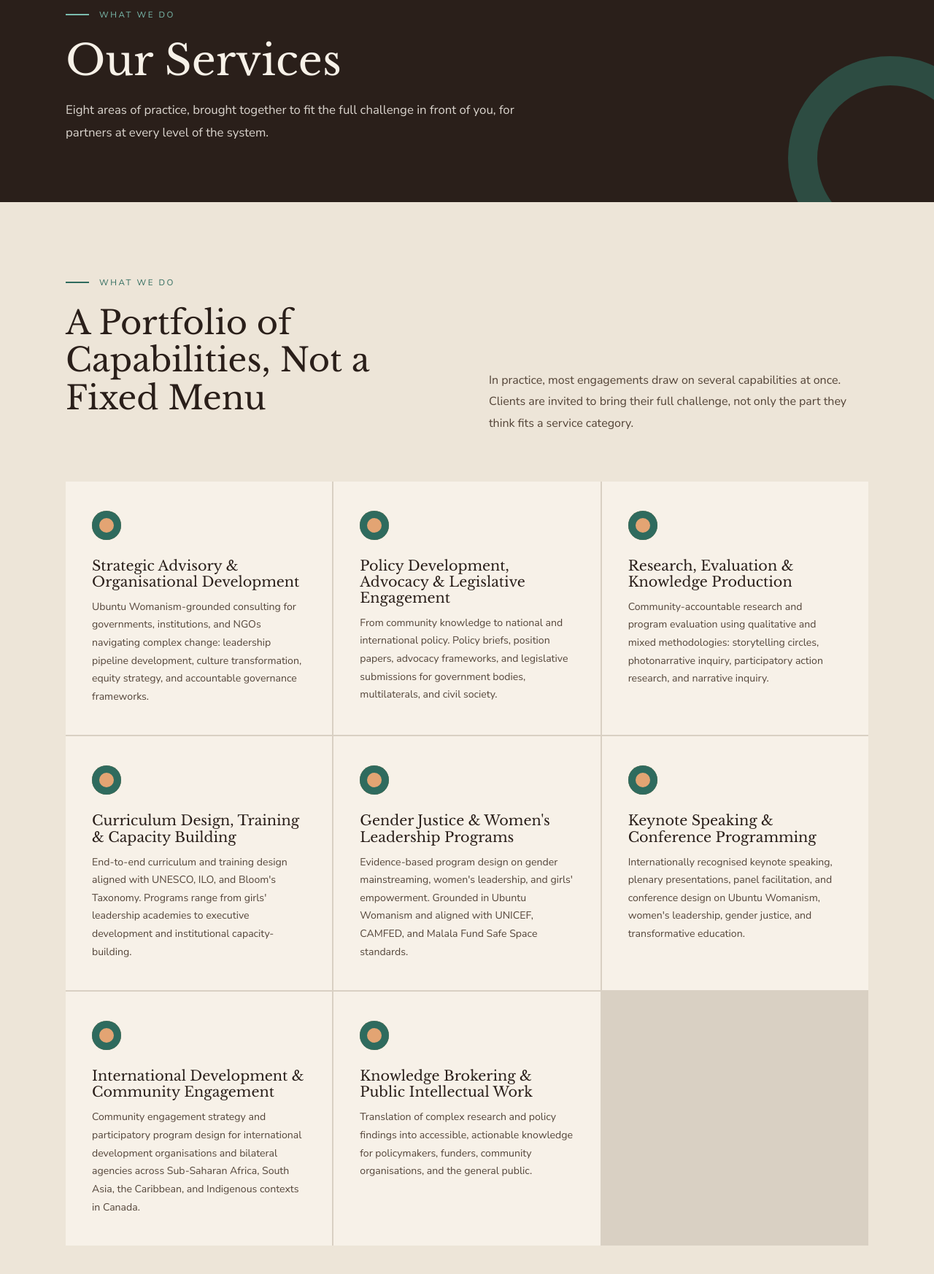
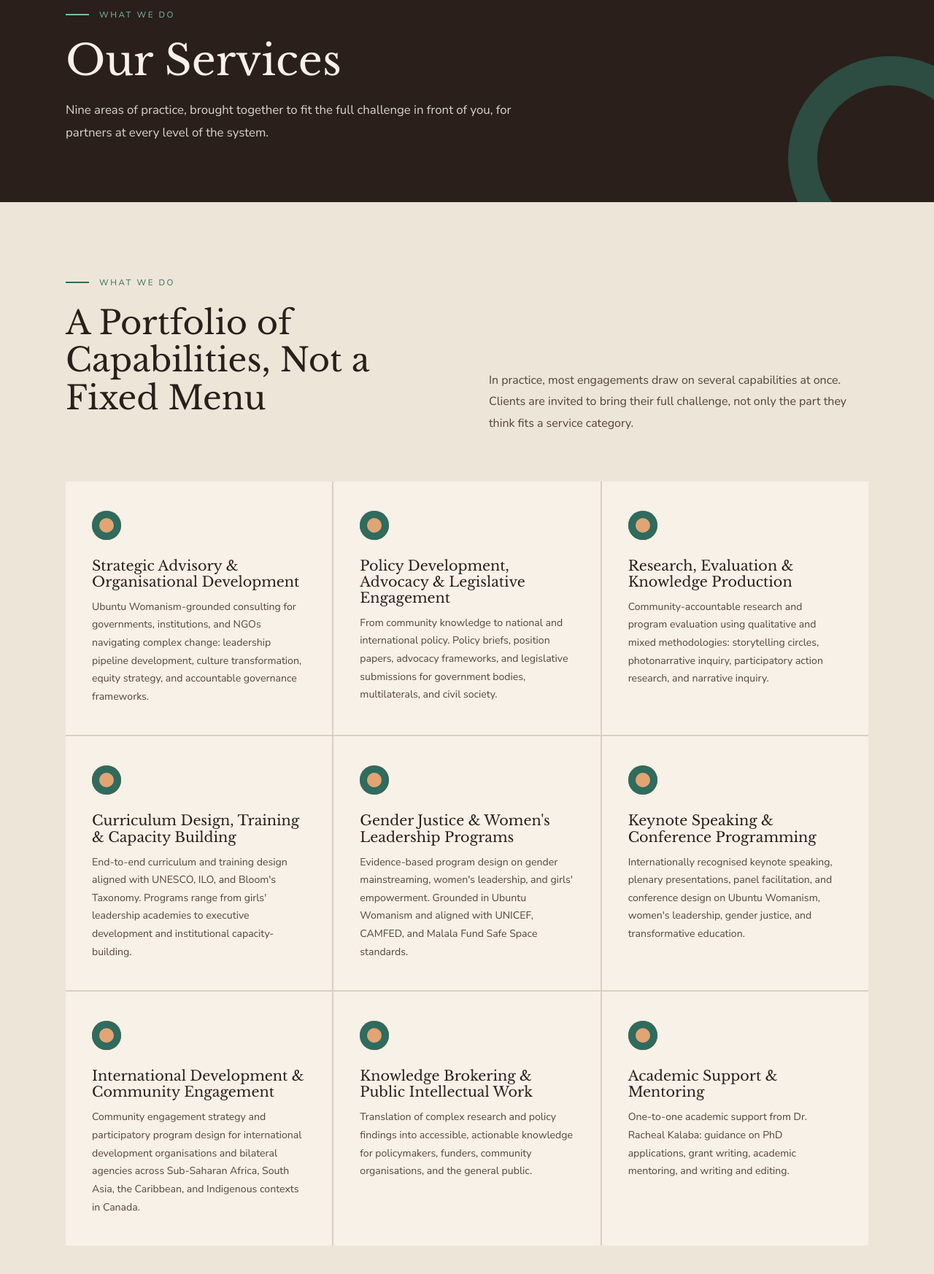
Before and after one commit to rkalaba05/mweni-consulting, a plain HTML site: page services.html in a window 1280 px wide. Shown: the part 160-1906 px from the top of the page at 73% size. Drawn offline with nearby package versions, Linux system fonts and the light colour scheme.

Commit message:
Add files via upload

```diff
--- a/services.html
+++ b/services.html
@@ -4,7 +4,7 @@
 <meta charset="UTF-8">
 <meta name="viewport" content="width=device-width, initial-scale=1.0">
 <title>Services | Mweni Consulting</title>
-<meta name="description" content="Mweni Consulting services: strategic advisory, policy, research and evaluation, curriculum design, gender justice programmes, keynote speaking and more.">
+<meta name="description" content="Mweni Consulting services: strategic advisory, policy, research, curriculum design, gender justice programmes, keynote speaking and academic mentoring.">
 <script>document.documentElement.className = document.documentElement.className.replace("no-js", "js");</script>
 <link rel="preconnect" href="https://fonts.googleapis.com">
 <link rel="preconnect" href="https://fonts.gstatic.com" crossorigin>
@@ -14,7 +14,7 @@
 <meta property="og:site_name" content="Mweni Consulting">
 <meta property="og:locale" content="en_CA">
 <meta property="og:title" content="Services | Mweni Consulting">
-<meta property="og:description" content="Mweni Consulting services: strategic advisory, policy, research and evaluation, curriculum design, gender justice programmes, keynote speaking and more.">
+<meta property="og:description" content="Mweni Consulting services: strategic advisory, policy, research, curriculum design, gender justice programmes, keynote speaking and academic mentoring.">
 <meta property="og:url" content="https://mweni.ca/services">
 <meta property="og:image" content="https://mweni.ca/social-share.png">
 <meta property="og:image:width" content="1200">
@@ -22,7 +22,7 @@
 <meta property="og:image:alt" content="Mweni Consulting: Transformative Leadership. Global Impact.">
 <meta name="twitter:card" content="summary_large_image">
 <meta name="twitter:title" content="Services | Mweni Consulting">
-<meta name="twitter:description" content="Mweni Consulting services: strategic advisory, policy, research and evaluation, curriculum design, gender justice programmes, keynote speaking and more.">
+<meta name="twitter:description" content="Mweni Consulting services: strategic advisory, policy, research, curriculum design, gender justice programmes, keynote speaking and academic mentoring.">
 <meta name="twitter:image" content="https://mweni.ca/social-share.png">
 <meta name="theme-color" content="#2A1F1A">
 <link rel="icon" href="favicon.ico" sizes="any">
@@ -56,7 +56,7 @@
   <div class="container">
     <div class="section-label">What We Do</div>
     <h1>Our Services</h1>
-    <p>Eight areas of practice, brought together to fit the full challenge in front of you, for partners at every level of the system.</p>
+    <p>Nine areas of practice, brought together to fit the full challenge in front of you, for partners at every level of the system.</p>
   </div>
 </section>
 
@@ -110,6 +110,12 @@
         <div class="service-icon" aria-hidden="true"></div>
         <h3>Knowledge Brokering &amp; Public Intellectual Work</h3>
         <p>Translation of complex research and policy findings into accessible, actionable knowledge for policymakers, funders, community organisations, and the general public.</p>
+      </div>
+
+      <div class="service-card reveal">
+        <div class="service-icon" aria-hidden="true"></div>
+        <h3>Academic Support &amp; Mentoring</h3>
+        <p>One-to-one academic support from Dr. Racheal Kalaba: guidance on PhD applications, grant writing, academic mentoring, and writing and editing.</p>
       </div>
     </div>
   </div>
```
Also changed, not shown: index.html (+1 -1 lines), team.html (+3 -0 lines).
